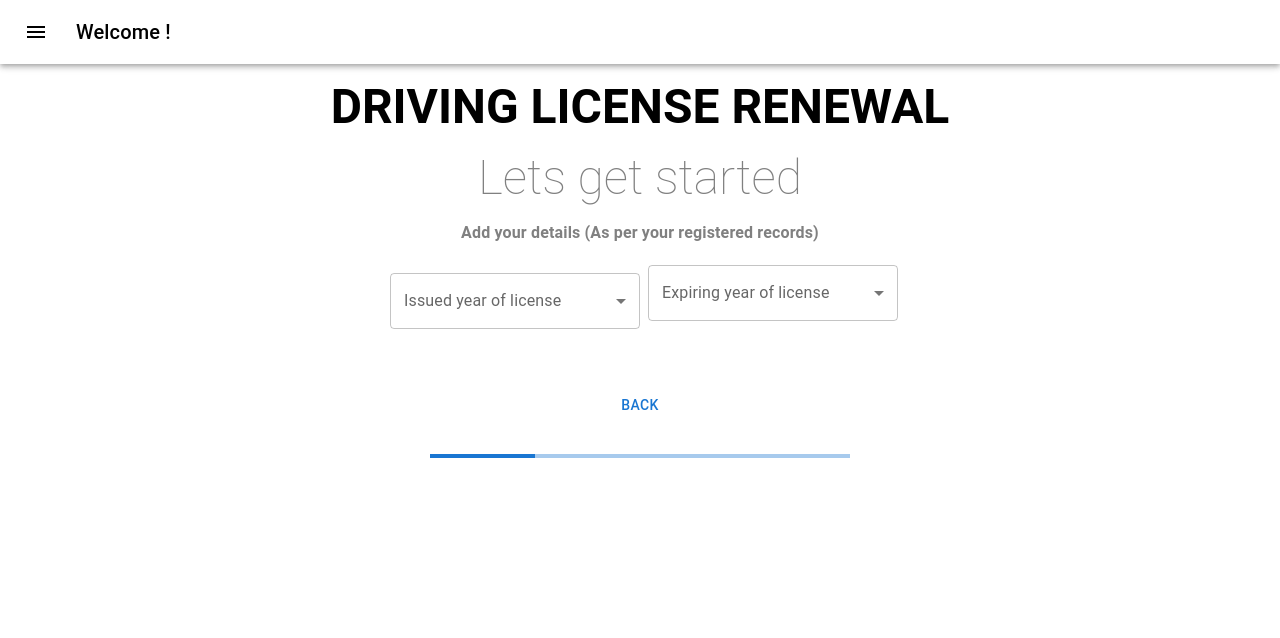
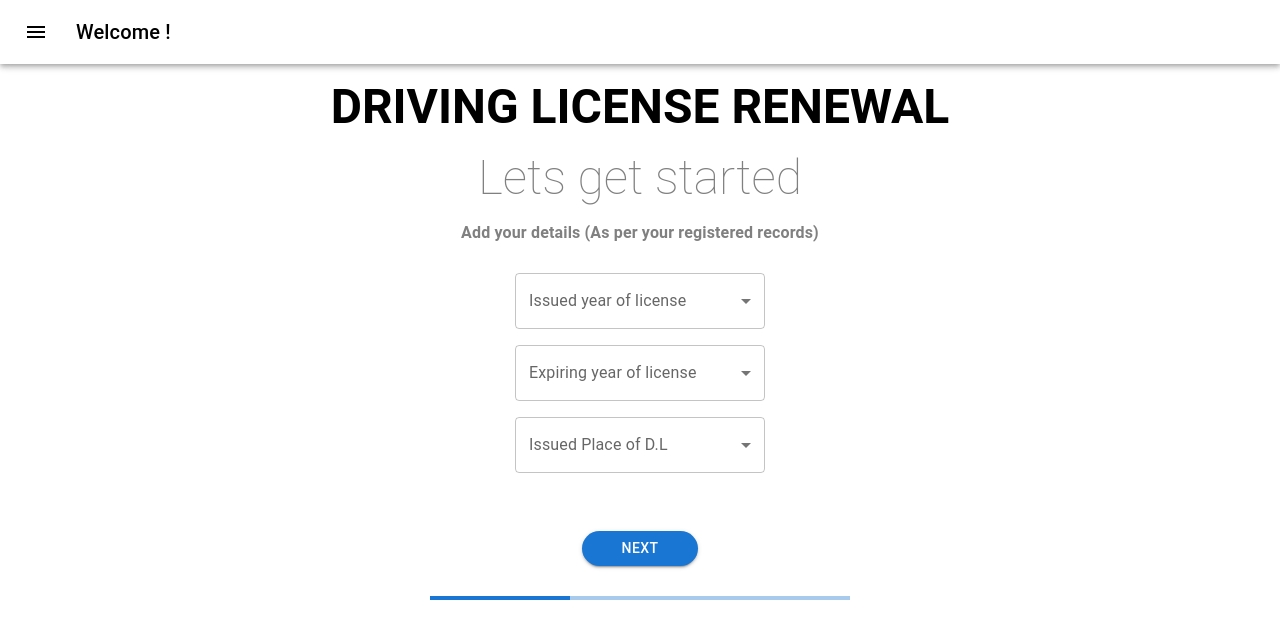
Before and after one commit to shrish-sharma-git/progress-form, a React (Create React App) app: page / in a window 1280 px wide. Both pictures are taken after a click on the button "NEXT". Shown: the top 638 px of the page. Built offline with nearby package versions, Linux system fonts and the light colour scheme.

Commit message:
Page 3 added

```diff
--- a/src/components/MainForm.js
+++ b/src/components/MainForm.js
@@ -26,7 +26,16 @@ const MainForm = () => {
             mt: "20px"
         }}>
             <div>{formDisplay()}</div>
-            {
+            <Button
+                    variant='contained'
+                    sx={{ borderRadius: "999px", padding: "5px 40px 5px 40px"}}
+                    onClick={() => {
+                        setStep((currStep) => currStep + 1);
+                    }}
+                    >
+                        Next
+                    </Button>
+            {/* {
                 step == 0 ?
                     <Button
                     variant='contained'
@@ -38,12 +47,15 @@ const MainForm = () => {
                         Next
                     </Button>
                 : <Button
+                    variant='contained'
+                    sx={{ borderRadius: "999px", padding: "5px 40px 5px 40px"}}
                     onClick={() => {
                         setStep((currStep) => currStep - 1);
                     }}
                 >Back</Button>
-            }
-            <LinearProgress sx={{textAlign: 'center', margin: "30px 430px 0 430px"}} variant='determinate' value={(step/4)*100} />
+            } */}
+            <LinearProgress sx={{textAlign: 'center', margin: "30px 430px 0 430px"}} variant='determinate'
+            value={(step/3)*100} />
         </Box>
     );
 }
--- a/src/components/form components/LicenseDetails.js
+++ b/src/components/form components/LicenseDetails.js
@@ -1,11 +1,73 @@
-import { Box } from '@mui/system';
-import React from 'react';
+import { FormControl, Grid, InputLabel, MenuItem, Select, TextField } from '@mui/material';
+import React, { useState } from 'react';
 
 const LicenseDetails = () => {
+    const [issuedYear, setIssuedYear] = useState("");
+    const [expiringYear, setExpiringYear] = useState("");
+
+    const handleChange = (e) => {
+        setIssuedYear(e.target.value);
+        setExpiringYear(e.target.value);
+    };
     return (
-        <Box>
-            Lic Det
-        </Box>
+        <Grid>
+            <Grid item xs={12}>
+                <FormControl sx={{ m: 1, minWidth: 80 }}>
+                    <InputLabel id="dob-proof-label">Available proof of D.O.B</InputLabel>
+                    <Select
+                        labelId="dob-proof-label"
+                        id="doc-proof"
+                        label="Available proof of D.O.B"
+                        value={issuedYear}
+                        onChange={handleChange}
+                        sx={{width: "250px"}}
+                    >
+                        <MenuItem value={"10th Certificate"}>10th Certificate</MenuItem>
+                        <MenuItem value={"School Leaving Certificate"}>School Leaving Certificate</MenuItem>
+                        <MenuItem value={"PAN Card"}>PAN Card</MenuItem>
+                        <MenuItem value={"Passport"}>Passport</MenuItem>
+                    </Select>
+                </FormControl>
+            </Grid>
+            <Grid>
+                <FormControl sx={{ m: 1, minWidth: 80 }}>
+                    <InputLabel id="address-proof-label">Address Proof Available</InputLabel>
+                    <Select
+                        labelId="address-proof-label"
+                        id="address-proof"
+                        label="Address Proof Available"
+                        value={issuedYear}
+                        onChange={handleChange}
+                        sx={{width: "250px"}}
+                    >
+                        <MenuItem value={"Voter ID card"}>Voter ID card</MenuItem>
+                        <MenuItem value={"Electricity Bill"}>Electricity Bill</MenuItem>
+                        <MenuItem value={"Passport"}>Passport</MenuItem>
+                        <MenuItem value={"Govt. Bank Account"}>Govt. Bank Account</MenuItem>
+                        <MenuItem value={"Aadhar Card"}>Aadhar Card</MenuItem>
+                    </Select>
+                </FormControl>
+            </Grid>
+            <Grid sx={{mb: "50px"}}>
+                <FormControl sx={{ m: 1, minWidth: 80 }}>
+                    <InputLabel id="di-issue-label">Current Place of D.L</InputLabel>
+                    <Select
+                        labelId="di-issue-label"
+                        id="di-issue"
+                        label="Current Place of D.L"
+                        value={issuedYear}
+                        onChange={handleChange}
+                        sx={{width: "250px"}}
+                    >
+                        <MenuItem value={"Delhi"}>Delhi</MenuItem>
+                        <MenuItem value={"Bangalore"}>Bangalore</MenuItem>
+                        <MenuItem value={"Chennai"}>Chennai</MenuItem>
+                        <MenuItem value={"Ranchi"}>Ranchi</MenuItem>
+                        <MenuItem value={"Faridabad"}>Faridabad</MenuItem>
+                    </Select>
+                </FormControl>
+            </Grid>
+        </Grid>
     );
 }
 
--- a/src/components/form components/ProofForm.js
+++ b/src/components/form components/ProofForm.js
@@ -11,7 +11,7 @@ const ProofForm = () => {
     };
     return (
         <Grid>
-            <Grid item xs={12} sx={{mt: "12px", mb: "50px"}}>
+            <Grid item xs={12}>
                 <FormControl sx={{ m: 1, minWidth: 80 }}>
                     <InputLabel id="issued-year-label">Issued year of license</InputLabel>
                     <Select
@@ -28,7 +28,9 @@ const ProofForm = () => {
                         <MenuItem value={2013}>2013</MenuItem>
                     </Select>
                 </FormControl>
-                <FormControl>
+            </Grid>
+            <Grid>
+                <FormControl sx={{ m: 1, minWidth: 80 }}>
                     <InputLabel id="expiry-year-label">Expiring year of license</InputLabel>
                     <Select
                         labelId="expiry-year-label"
@@ -45,6 +47,25 @@ const ProofForm = () => {
                     </Select>
                 </FormControl>
             </Grid>
+            <Grid sx={{mb: "50px"}}>
+                <FormControl sx={{ m: 1, minWidth: 80 }}>
+                    <InputLabel id="di-issue-label">Issued Place of D.L</InputLabel>
+                    <Select
+                        labelId="di-issue-label"
+                        id="di-issue"
+                        label="Issued Place of D.L"
+                        value={issuedYear}
+                        onChange={handleChange}
+                        sx={{width: "250px"}}
+                    >
+                        <MenuItem value={"Delhi"}>Delhi</MenuItem>
+                        <MenuItem value={"Bangalore"}>Bangalore</MenuItem>
+                        <MenuItem value={"Chennai"}>Chennai</MenuItem>
+                        <MenuItem value={"Ranchi"}>Ranchi</MenuItem>
+                        <MenuItem value={"Faridabad"}>Faridabad</MenuItem>
+                    </Select>
+                </FormControl>
+            </Grid>
         </Grid>
     );
 }
```
